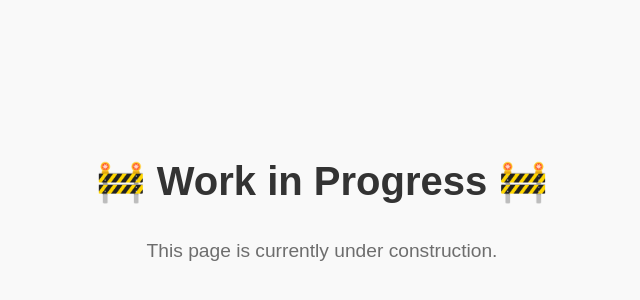
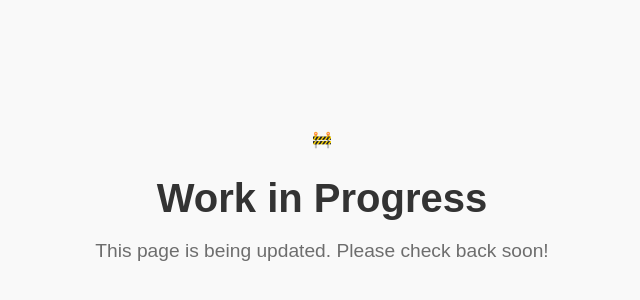
Before and after one commit to Rimaleen/crilarosa.github.io, a plain HTML site: page index.html in a window 1280 px wide. Shown: the part 202-502 px from the top of the page, without its empty margins (318-958 px from the left). Drawn offline with Linux system fonts and the light colour scheme.

Commit message:
Update index.html

```diff
--- a/index.html
+++ b/index.html
@@ -7,7 +7,10 @@
     <link rel="stylesheet" href="style.css">
 </head>
 <body>
-    <h1>🚧 Work in Progress 🚧</h1>
-    <p>This page is currently under construction.</p>
+    <div class="container">
+        <div class="icon">🚧</div>
+        <h1>Work in Progress</h1>
+        <p>This page is being updated. Please check back soon!</p>
+    </div>
 </body>
 </html>
```
